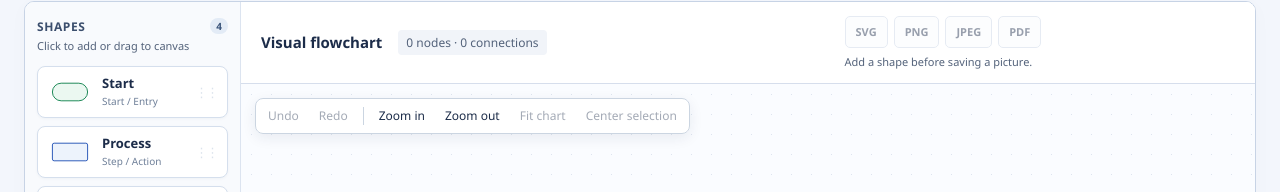
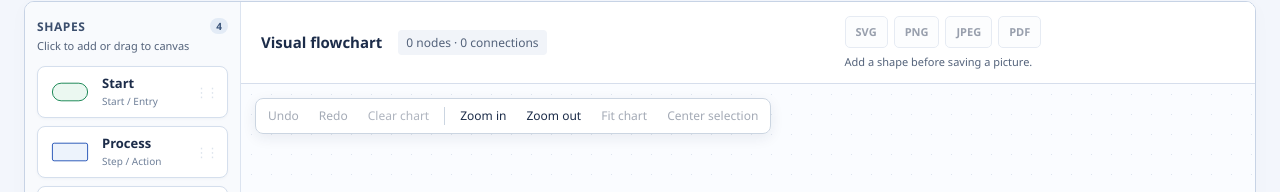
Before and after one commit to Shaurav-Vora/Koi-charts, a Next.js app: page / in a window 1280 px wide. Shown: the part 252-444 px from the top of the page. Built offline with nearby package versions, Linux system fonts and the light colour scheme.

Commit message:
feat: add Clear chart button beside Undo/Redo with undo recovery and soft danger styling

```diff
--- a/src/app/workspace.css
+++ b/src/app/workspace.css
@@ -300,6 +300,18 @@
 #workspace .canvas-dock button:disabled {
   opacity: 0.4;
   cursor: not-allowed;
+}
+
+#workspace .canvas-controls button.clear-chart-button {
+  color: #a82e2e;
+}
+#workspace .canvas-controls button.clear-chart-button:hover:not(:disabled) {
+  background: #fef2f2;
+  color: #dc2626;
+}
+#workspace .canvas-controls button.clear-chart-button:disabled {
+  color: var(--ink);
+  opacity: 0.35;
 }
 #workspace .diagram-workbench { grid-template-columns: 216px minmax(0,1fr); border: 1px solid #c7d3e5; border-radius: 10px; overflow: hidden; background: white; box-shadow: 0 4px 20px #1c2c4906; }
 #workspace .palette-column { background: #f8fafd; border-right: 1px solid #dce4f0; padding: 16px 12px; display: flex; flex-direction: column; }
--- a/src/editor/Editor.tsx
+++ b/src/editor/Editor.tsx
@@ -120,6 +120,8 @@ export default function Editor({ coordinator: supplied }: { coordinator?: Return
           canRedo={!!history.future.length}
           onUndo={() => onCommand({ kind: "undo" })}
           onRedo={() => onCommand({ kind: "redo" })}
+          canClear={graph.nodes.length > 0}
+          onClear={() => dispatch({ type: "clear" })}
           canWalk={graph.nodes.length > 0}
           canStep={!!focused}
           onWalk={direction => onCommand({ kind: "walk", direction, branch: null })}
--- a/src/editor/reducer.ts
+++ b/src/editor/reducer.ts
@@ -3,9 +3,26 @@ import { createEngineState, execute, resolveClarification } from "../commands/ex
 import type { GraphCommand } from "../commands/schema";
 import type { CommandResult, EngineState } from "../graph/types";
 export type EditorState = { displayIds: Record<string, string>; engine: EngineState; outcome: CommandResult["outcome"] | "idle"; message: string };
-export type EditorAction = { type: "example" } | { type: "command"; command: GraphCommand; idSeed: string } | { type: "choose"; candidateId: string; idSeed: string };
+export type EditorAction = { type: "example" } | { type: "clear" } | { type: "command"; command: GraphCommand; idSeed: string } | { type: "choose"; candidateId: string; idSeed: string };
 export function createEditorState(): EditorState { return { displayIds: {}, engine: createEngineState(), outcome: "idle", message: "Add a node to begin your chart." }; }
 export function editorReducer(state: EditorState, action: EditorAction): EditorState {
+  if (action.type === "clear") {
+    if (!state.engine.graph.nodes.length) return state;
+    const { graph: previousGraph, focusedNodeId, recentNodeId } = state.engine;
+    return {
+      displayIds: {},
+      engine: {
+        ...createEngineState(),
+        version: state.engine.version + 1,
+        history: {
+          past: [...state.engine.history.past, { graph: previousGraph, focusedNodeId, recentNodeId }],
+          future: []
+        }
+      },
+      outcome: "committed",
+      message: "Chart cleared. Undo restores your nodes."
+    };
+  }
   if (action.type === "example") {
     if (state.engine.graph.nodes.length || state.engine.pending) return state;
     const graph = largeGraph();
--- a/src/visual/CanvasControls.tsx
+++ b/src/visual/CanvasControls.tsx
@@ -14,6 +14,8 @@ export default function CanvasControls({
   canRedo,
   onUndo,
   onRedo,
+  canClear,
+  onClear,
 }: {
   canFit: boolean;
   canCenter: boolean;
@@ -25,14 +27,27 @@ export default function CanvasControls({
   canRedo?: boolean;
   onUndo?: () => void;
   onRedo?: () => void;
+  canClear?: boolean;
+  onClear?: () => void;
 }) {
   return (
     <div className="canvas-controls nodrag nopan" role="toolbar" aria-label="Canvas editing and view">
       {onUndo && onRedo && (
         <>
-          <div className="canvas-control-group history-controls" role="group" aria-label="History">
-            <button type="button" disabled={!canUndo} onClick={onUndo} title="Undo last action">Undo</button>
-            <button type="button" disabled={!canRedo} onClick={onRedo} title="Redo action">Redo</button>
+          <div className="canvas-control-group history-controls" role="group" aria-label="History and chart actions">
+            <button type="button" disabled={!canUndo} onClick={onUndo} title="Undo last action (Ctrl+Z)">Undo</button>
+            <button type="button" disabled={!canRedo} onClick={onRedo} title="Redo action (Ctrl+Y)">Redo</button>
+            {onClear && (
+              <button
+                type="button"
+                className="clear-chart-button"
+                disabled={!canClear}
+                onClick={onClear}
+                title="Clear all nodes from the chart (Undo restores them)"
+              >
+                Clear chart
+              </button>
+            )}
           </div>
           <div className="canvas-control-divider" aria-hidden="true" />
         </>
--- a/src/visual/VisualCanvas.tsx
+++ b/src/visual/VisualCanvas.tsx
@@ -34,6 +34,8 @@ export interface VisualCanvasProps {
   canRedo?: boolean;
   onUndo?: () => void;
   onRedo?: () => void;
+  canClear?: boolean;
+  onClear?: () => void;
   canWalk?: boolean;
   canStep?: boolean;
   onWalk?: (direction: "first" | "back" | "next" | "stay") => void;
@@ -53,6 +55,8 @@ function Canvas({
   canRedo,
   onUndo,
   onRedo,
+  canClear,
+  onClear,
   canWalk,
   canStep,
   onWalk,
@@ -104,7 +108,8 @@ function Canvas({
   <CanvasControls canFit={layout.nodes.length > 0} canCenter={!!focusedBox}
     onZoomIn={() => void zoomIn({ duration: 160 })} onZoomOut={() => void zoomOut({ duration: 160 })}
     onFit={() => void fitView({ padding: 0.25, maxZoom: 1, duration: 220 })} onCenter={centerOnFocus}
-    canUndo={canUndo} canRedo={canRedo} onUndo={onUndo} onRedo={onRedo} />
+    canUndo={canUndo} canRedo={canRedo} onUndo={onUndo} onRedo={onRedo}
+    canClear={canClear} onClear={onClear} />
   {onWalk && onDescribe && onInspect && onValidate && (
     <div className="canvas-dock nodrag nopan" role="toolbar" aria-label="Chart navigation and inspection">
       <div className="canvas-control-group walk-controls" role="group" aria-label="Walk the chart">
```
